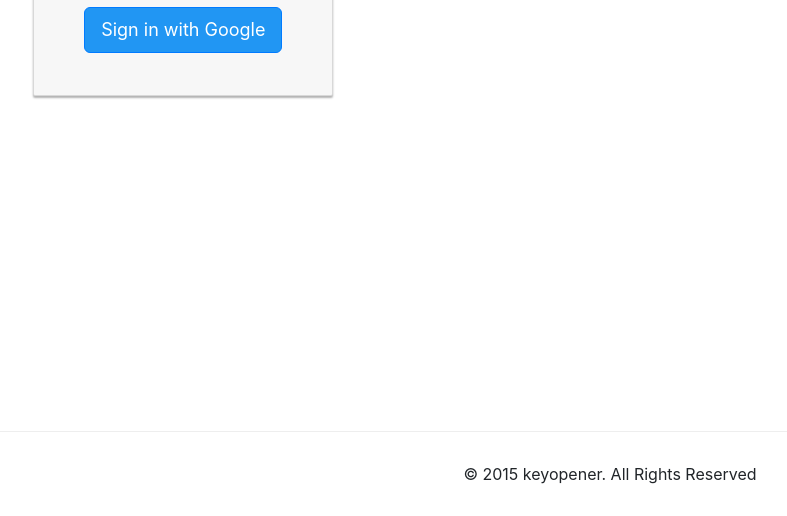
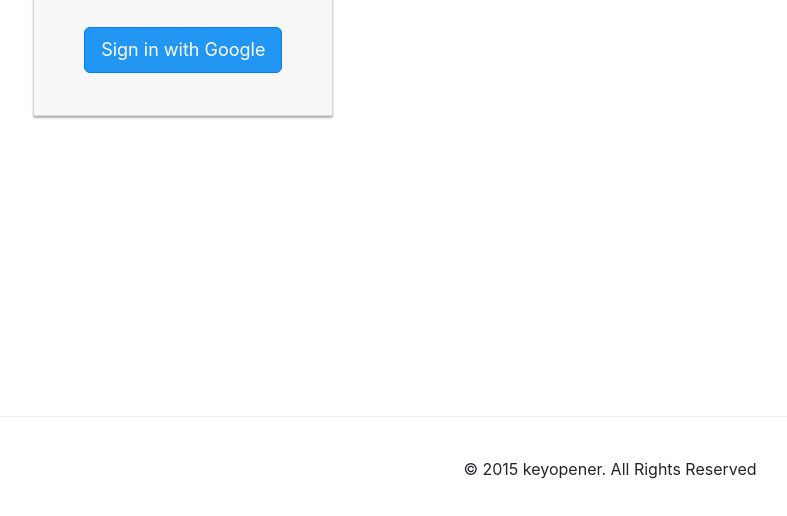
Before and after one commit to wkentaro/keyopener, a plain HTML site: page website/templates/index.html in a window 1280 px wide. Shown: the part 284-800 px from the top of the page, without its empty margins (30-817 px from the left). Drawn offline with nearby package versions, Linux system fonts and the light colour scheme.

Commit message:
make footer positions stickly to the bottom

```diff
--- a/website/static/style.css
+++ b/website/static/style.css
@@ -1,18 +1,23 @@
+html, body {
+  height: 100%;
+}
+.wrapper {
+  min-height: 100%;
+  height: auto !important; /* This line and the next line are not necessary unless you need IE6 support */
+  height: 100%;
+  margin: 0 auto -80px; /* the bottom margin is the negative value of the footer's height */
+}
+.push {
+  height: 80px; /* .push must be the same height as .footer */
+  font-weight: 400;
+}
 .footer {
-  position: absolute;
-  width: 100%;
-  bottom: 0;
-  left: 0;
+  height: 80px;
   font-weight: 400;
-  margin-top: 50px;
   border-top: 1px solid #eeeeee;
-  padding-top: 30px;
-  padding-bottom: 30px;
 }
-@media(max-height:600px) {
-  .footer {
-    position: relative;
-  }
+.footer div {
+  margin-top: 40px;
 }
 .btn-primary {
   background-color: #2196F3;
--- a/website/templates/index.html
+++ b/website/templates/index.html
@@ -10,8 +10,10 @@
     <link href="http://getbootstrap.com/dist/css/bootstrap.min.css" type="text/css" rel="stylesheet">
     <link href="/static/style.css" type="text/css" rel="stylesheet">
     <style>
-      html, body {
-        height: 100%;
+      body{
+        padding-top: 20px;
+        padding-bottom: 20px;
+        background-color: #fff;
       }
       .header {
         padding-top: 20px;
@@ -33,6 +35,9 @@
         font-weight: 300;
       }
       @media(max-width:480px) {
+        .card {
+          margin-top: 40px;
+        }
         .header h1 {
           font-size: 40px;
         }
@@ -52,6 +57,7 @@
     </style>
   </head>
   <body>
+    <div class="wrapper">
       <div class="container-fluid">
         <div class="row">
           <div class="col-sm-4 col-sm-offset-4">
@@ -67,6 +73,8 @@
           </div>
         </div>
       </div>
+      <div class="push"></div>
+    </div>
     <div class="footer">
       <div class="text-center">
         © 2015 keyopener. All Rights Reserved
```
Also changed, not shown: website/templates/account.html (+3 -0 lines), website/templates/log.html (+6 -0 lines), website/templates/manage_access_right.html (+3 -0 lines), 1 other file. Lines whose indentation alone changed are shown as unchanged.
